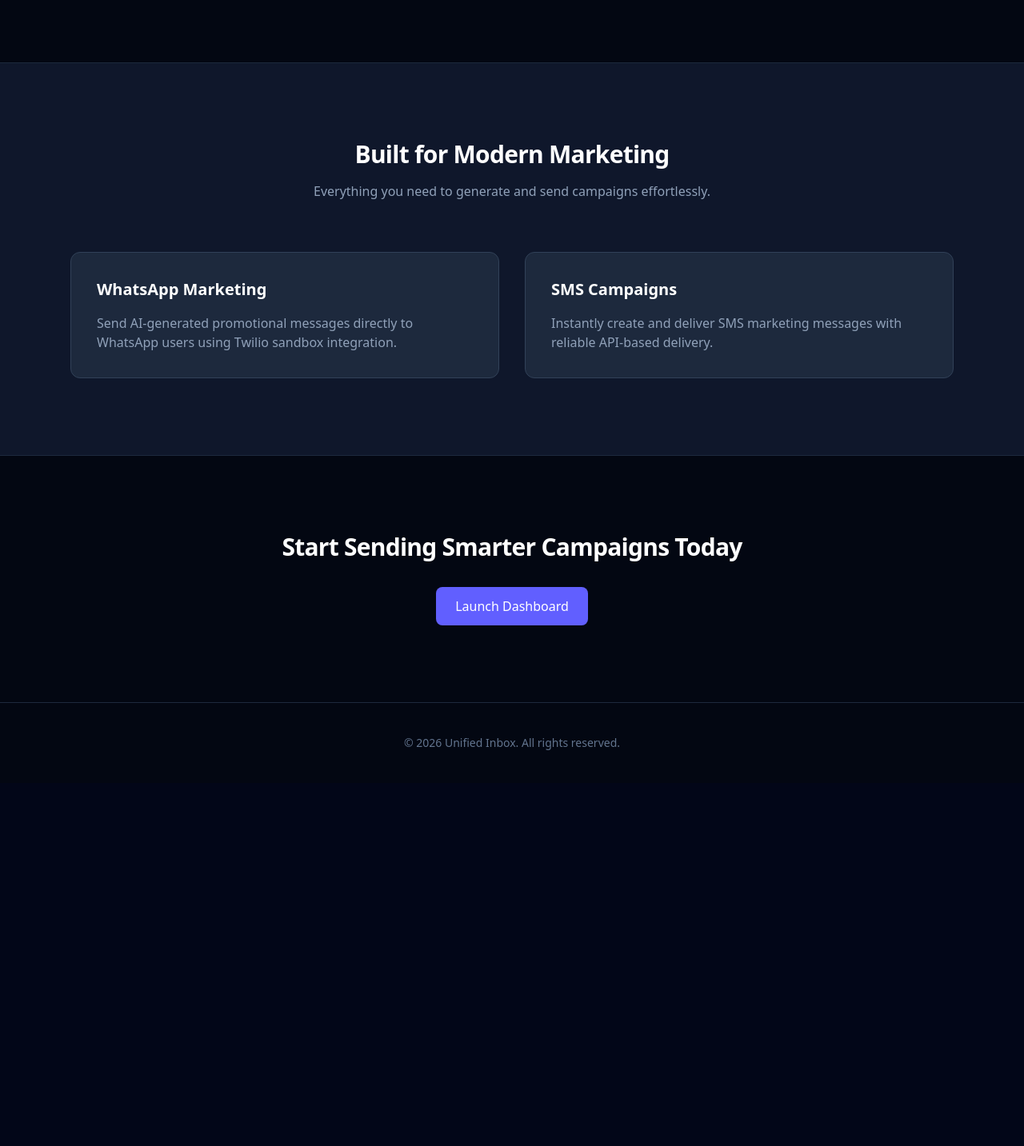
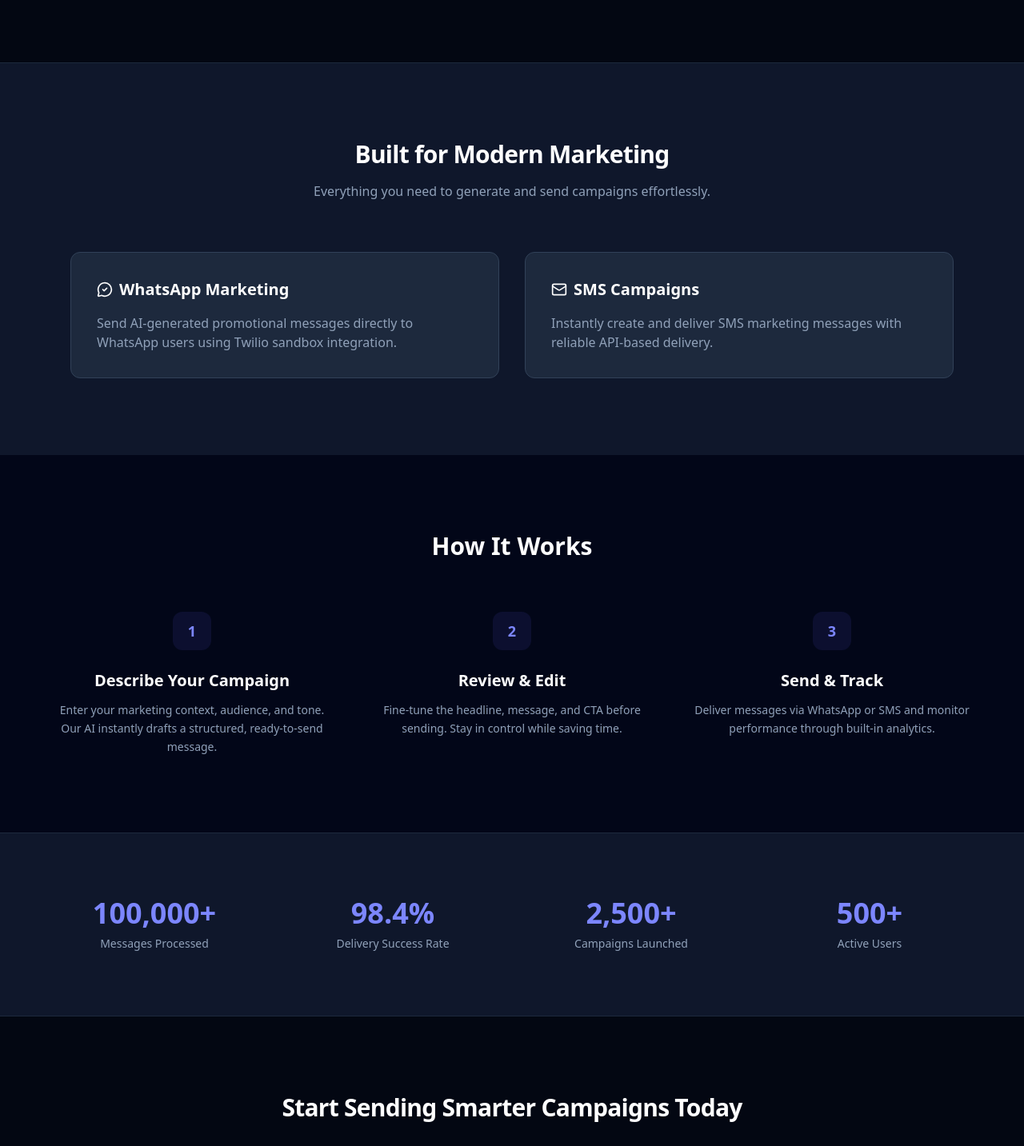
Before and after one commit to ynubhav/unified-inbox, a Next.js app: page / in a window 1280 px wide. Shown: the part 722-2155 px from the top of the page at 80% size. Before the commit the page ends 1701 px from the top, so only its background shows below. Built offline with nearby package versions, Linux system fonts and the light colour scheme; no server answers.

Commit message:
feat: add Howitworks and Stats components, enhance existing components with new features and styles

```diff
--- a/app/globals.css
+++ b/app/globals.css
@@ -41,3 +41,11 @@ select {
   -moz-appearance: none;
   background-image: none;
 }
+
+.stat-animate {
+  transition: transform 0.3s ease, opacity 0.3s ease;
+}
+
+.stat-animate:hover {
+  transform: translateY(-4px);
+}
--- a/app/page.tsx
+++ b/app/page.tsx
@@ -3,6 +3,8 @@ import Hero from "@/components//Landing/Hero";
 import Features from "@/components/Landing/Features";
 import CTA from "@/components/Landing/CTA";
 import Footer from "@/components/Footer";
+import { Howitworks } from "@/components/Landing/Howitworks";
+import { Stats } from "@/components/Landing/Stats";
 
 export default function Home() {
   return (
@@ -10,6 +12,8 @@ export default function Home() {
       <Navbar />
       <Hero />
       <Features />
+      <Howitworks/>
+      <Stats />
       <CTA />
       <Footer />
     </main>
--- a/components/Landing/CTA.tsx
+++ b/components/Landing/CTA.tsx
@@ -10,7 +10,7 @@ export default function CTA() {
           </h3>
 
           <a
-            href="/api/auth/signin"
+            href="/dashboard"
             className="mt-8 inline-block bg-indigo-500 hover:bg-indigo-600 transition-colors px-6 py-3 rounded-lg font-medium"
           >
             Launch Dashboard
--- a/components/Landing/Features.tsx
+++ b/components/Landing/Features.tsx
@@ -1,3 +1,4 @@
+import { Mail, MessageCircleCheckIcon } from "lucide-react";
 import Container from "../Container";
 
 export default function Features() {
@@ -15,7 +16,7 @@ export default function Features() {
 
         <div className="grid md:grid-cols-2 gap-8">
           <div className="p-8 bg-slate-800 border border-slate-700 rounded-xl hover:border-indigo-500 transition">
-            <h4 className="text-xl font-semibold">WhatsApp Marketing</h4>
+            <h4 className="text-xl font-semibold flex items-center"><MessageCircleCheckIcon className="mr-2 w-5 h-5"/>WhatsApp Marketing </h4>
             <p className="mt-4 text-slate-400">
               Send AI-generated promotional messages directly to WhatsApp users
               using Twilio sandbox integration.
@@ -23,7 +24,7 @@ export default function Features() {
           </div>
 
           <div className="p-8 bg-slate-800 border border-slate-700 rounded-xl hover:border-indigo-500 transition">
-            <h4 className="text-xl font-semibold">SMS Campaigns</h4>
+            <h4 className="text-xl font-semibold flex items-center"><Mail className="mr-2 w-5 h-5"/>SMS Campaigns </h4>
             <p className="mt-4 text-slate-400">
               Instantly create and deliver SMS marketing messages with
               reliable API-based delivery.
--- a/components/Landing/Hero.tsx
+++ b/components/Landing/Hero.tsx
@@ -20,17 +20,17 @@ export default function Hero() {
 
           <div className="mt-10 flex justify-center gap-4">
             <a
-              href="/api/auth/signin"
+              href="/signin"
               className="bg-indigo-500 hover:bg-indigo-600 transition-colors px-6 py-3 rounded-lg font-medium"
             >
               Get Started
             </a>
 
             <a
-              href="#features"
+              href="#how-it-works"
               className="border border-slate-700 hover:bg-slate-800 transition px-6 py-3 rounded-lg"
             >
-              Learn More
+              How It Works
             </a>
           </div>
         </div>
--- /dev/null
+++ b/components/Landing/Howitworks.tsx
@@ -0,0 +1,46 @@
+export function Howitworks() {
+  return (
+    <section id="how-it-works" className="py-24 px-6 bg-slate-950">
+      <div className="max-w-6xl mx-auto">
+        <h2 className="text-3xl font-bold text-center mb-16">How It Works</h2>
+
+        <div className="grid md:grid-cols-3 gap-12 text-center">
+          <div>
+            <div className="w-12 h-12 mx-auto mb-6 rounded-xl bg-indigo-500/10 flex items-center justify-center text-indigo-400 font-bold text-lg">
+              1
+            </div>
+            <h3 className="text-xl font-semibold mb-3">
+              Describe Your Campaign
+            </h3>
+            <p className="text-slate-400 text-sm leading-relaxed">
+              Enter your marketing context, audience, and tone. Our AI instantly
+              drafts a structured, ready-to-send message.
+            </p>
+          </div>
+
+          <div>
+            <div className="w-12 h-12 mx-auto mb-6 rounded-xl bg-indigo-500/10 flex items-center justify-center text-indigo-400 font-bold text-lg">
+              2
+            </div>
+            <h3 className="text-xl font-semibold mb-3">Review & Edit</h3>
+            <p className="text-slate-400 text-sm leading-relaxed">
+              Fine-tune the headline, message, and CTA before sending. Stay in
+              control while saving time.
+            </p>
+          </div>
+
+          <div>
+            <div className="w-12 h-12 mx-auto mb-6 rounded-xl bg-indigo-500/10 flex items-center justify-center text-indigo-400 font-bold text-lg">
+              3
+            </div>
+            <h3 className="text-xl font-semibold mb-3">Send & Track</h3>
+            <p className="text-slate-400 text-sm leading-relaxed">
+              Deliver messages via WhatsApp or SMS and monitor performance
+              through built-in analytics.
+            </p>
+          </div>
+        </div>
+      </div>
+    </section>
+  );
+}
--- /dev/null
+++ b/components/Landing/Stats.tsx
@@ -0,0 +1,25 @@
+export function Stats() {
+  return (
+    <section className="py-20 px-6 bg-slate-900 border-t border-slate-800">
+      <div className="max-w-6xl mx-auto">
+        <div className="grid grid-cols-2 md:grid-cols-4 gap-10 text-center">
+          <Stat number="100,000+" label="Messages Processed" />
+          <Stat number="98.4%" label="Delivery Success Rate" />
+          <Stat number="2,500+" label="Campaigns Launched" />
+          <Stat number="500+" label="Active Users" />
+        </div>
+      </div>
+    </section>
+  );
+}
+
+function Stat({ number, label }: { number: string; label: string }) {
+  return (
+    <div className="stat-animate stat-animate-hover">
+      <div className="text-3xl md:text-4xl font-bold text-indigo-400 mb-2">
+        {number}
+      </div>
+      <div className="text-sm text-slate-400">{label}</div>
+    </div>
+  );
+}
--- a/components/Navbar.tsx
+++ b/components/Navbar.tsx
@@ -19,7 +19,7 @@ export default function Navbar() {
           {isLoggedIn ? (
             <span className="flex gap-4">
               <a href="/dashboard">
-                <button className="ml-4 bg-blue-600 hover:bg-blue-700 transition px-2 md:px-5 py-2 rounded-lg text-sm">
+                <button className="ml-4 bg-indigo-500 hover:bg-indigo-600 transition px-2 md:px-5 py-2 rounded-lg text-sm hover:cursor-pointer">
                   Dashboard
                 </button>
               </a>
@@ -30,7 +30,7 @@ export default function Navbar() {
                     cancel: { label: "Cancel", onClick: () => toast.dismiss() },
                   });
                 }}
-                className="border border-slate-700 hover:bg-slate-800 transition px-2 md:px-5 py-2 rounded-lg text-sm"
+                className="border border-slate-700 hover:bg-slate-800 transition px-2 md:px-5 py-2 rounded-lg text-sm hover:cursor-pointer"
               >
                 Logout
               </button>
```
